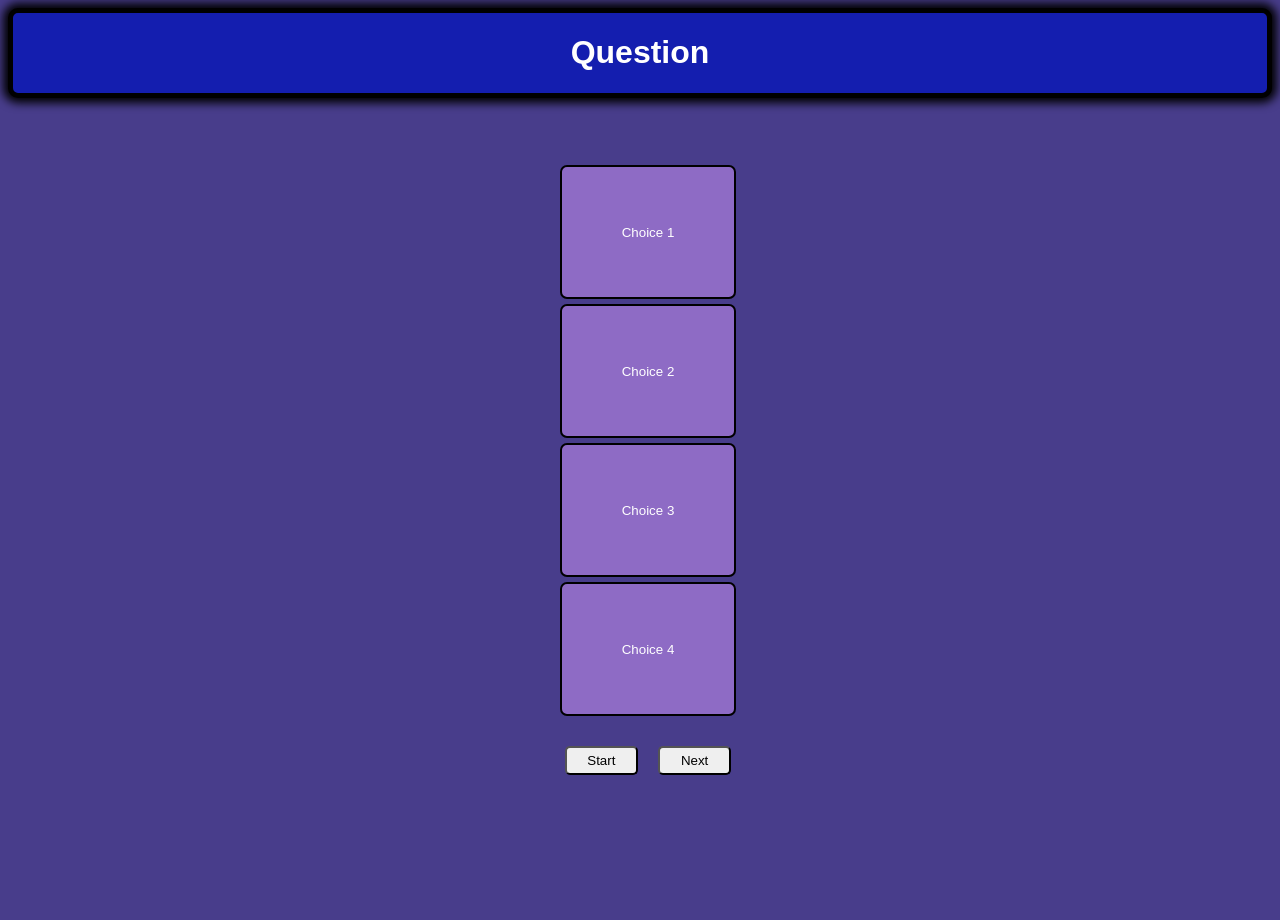
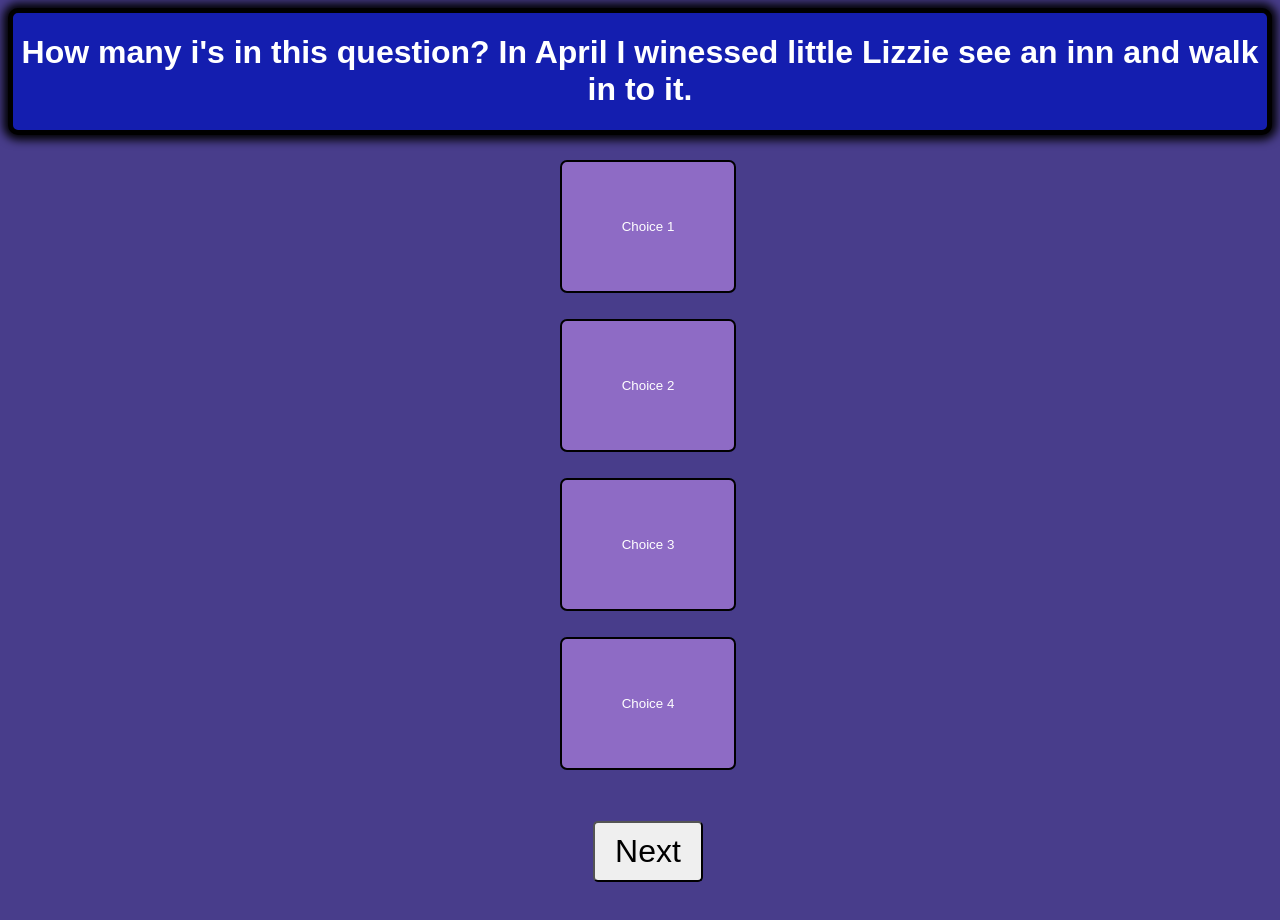
Before and after one commit to brandynh/QuadQQuestionQuiz, a plain HTML site: page index.html in a window 1280 px wide. Both pictures are taken after a click on the button "Start". Drawn offline with Linux system fonts and the light colour scheme.

Commit message:
implement some working JSS and readME

```diff
--- a/Assets/js/script.js
+++ b/Assets/js/script.js
@@ -0,0 +1,98 @@
+const startButtonEl = document.getElementById('startButton');
+const nextButtonEl = document.getElementById('nextButton');
+const answerChoiceBoxEl = document.getElementById('answerChoiceBox');
+const titleEl = document.getElementById('title');
+const questionBoxEl = document.getElementById('questionBox');
+const answerButtonsEl = document.getElementById('answerChoices');
+const choiceButtonEl = document.getElementById('choiceBtn');
+const timerEl = document.getElementById('timerBox');
+
+
+const questionList = [
+    {
+        question: "How many i's in this question? In April I winessed little Lizzie see an inn and walk in to it.",
+        answers: [
+            { text: '4', correct: true },
+            { text: '10', correct: false },
+            { text: '14', correct: false },
+            { text: 'This game seems weird', correct: false },
+        ]
+    },
+       {
+           question: "If you have 3 apples and take 2 of those apples how many apples do you have?",
+           answers: [
+               {text: '1', correct: false},
+               {text: '2', correct: false},
+               {text: '3', correct: true},
+               {text: 'It seems my intial feeling of the game was correct', correct: false},
+           ],
+       },
+       {
+           question: "QUestion 3",
+           answers: [
+               {text: '4', correct: true},
+               {text: '10', correct: false},
+               {text: '14', correct: false},
+               {text: 'This game seems weird', correct: false},
+           ],
+       }
+]
+
+let randomizeQuestions, currentQuestionNumber;
+
+startButtonEl.addEventListener('click', beginGame);
+
+
+function beginGame() {
+
+    console.log('started');
+
+    startButtonEl.classList.add('hide');
+    nextButtonEl.classList.remove('hide');
+    titleEl.classList.add('hide');
+    timerEl.classList.remove('hide');
+    timer();
+
+    randomizeQuestions = questionList.sort(() => Math.random()- .5);
+
+    currentQuestionNumber = 0;
+
+    answerChoiceBoxEl.classList.remove('hide');
+    questionBoxEl.classList.remove('hide');
+
+    nextQuestion();
+}
+
+function nextQuestion() {
+    showQuestion(randomizeQuestions[currentQuestionNumber]);
+
+}
+
+function showQuestion(question) {
+    questionBoxEl.innerText = question.question;
+
+}
+
+
+
+function selectChoice(event) {
+
+}
+
+function timer() {
+    var timeRemaining = 30;
+
+    var interval = setInterval(function () {
+        if (timeRemaining > 1) {
+
+            timerEl.textContent ='Time Left: ' + timeRemaining ;
+
+            timeRemaining--;
+          } else {
+
+            timerEl.textContent = '';
+
+            clearInterval(timeInterval);
+          }
+        }, 30000);
+}
--- a/Assets/style/style.css
+++ b/Assets/style/style.css
@@ -28,7 +28,7 @@ header {
 
 }
 
-h1 {
+h1, h2 {
     color: white;
 }
 
@@ -37,20 +37,25 @@ main {
     padding: 0;
     margin: 0;
     width: 100vw;
-    height: 100vh;
     display: flex;
-    justify-content: center;
+    flex-wrap: wrap;
+    flex-direction: column;
     align-items: center;
 
 }
 
-.buttonLayout {
-    display: grid;
-    gap: 50px;
+.timerBox {
+    display: flex;
     margin: 20px 0;
 }
 
-.choiceBtn {
+.buttonLayout {
+    display: grid;
+    gap: 70px;
+    margin: 20px 0;
+}
+
+.choiceButton {
     background-color: var(--choiceButtonBackground);
     border: 2px solid var(--cardBorder);
     border-radius: 7px;
@@ -65,7 +70,7 @@ main {
 
 }
 
-.choiceBtn:hover {
+.choiceButton:hover {
     border-color: white;
     color: black;
     background-color: var(--selectorHighlight);
@@ -73,24 +78,16 @@ main {
 }
 
 .controls {
-    display: flex;
     margin: 70px 0px;
-    flex-direction: row;
 }
 
-.startBtn{
-    padding: 5px 10px;
+.startBtn, .nextBtn{
+    padding: 10px 20px;
     margin: 10px;
     border-radius: 5px;
-    width: 50%;
+    font-size: 2rem;
 }
 
-.nextBtn{
-    padding: 5px 10px;
-    margin: 10px;
-    border-radius: 5px;
-    width: 50%;
-}
 .startBtn:hover {
     color: white;
     background-color: black;
@@ -102,3 +99,7 @@ main {
     background-color: black;
     box-shadow: 0 0 10px 2px chartreuse;
 }
+
+.hide {
+    display: none;
+}
--- a/index.html
+++ b/index.html
@@ -12,17 +12,19 @@
 
 <body>
     <header>
-        <h1 id="question">Question</h1>
+        <h2 id="title">Welcome to Quad Q Question Quiz</h2>
+        <h1 id= "questionBox" class="question hide">Question</h1>
+        <div id="timerBox"class="timeBox hide">
+            <h3 id="timer"></h3>
+        </div>
     </header>
     <main>
-        <div class="answerChoiceContainer">
             <div id="answerChoiceBox" class="hide">
-
                 <div id="answerChoices" class="buttonLayout">
-                    <button class="choiceBtn">Choice 1</button>
-                    <button class="choiceBtn">Choice 2</button>
-                    <button class="choiceBtn">Choice 3</button>
-                    <button class="choiceBtn">Choice 4</button>
+                    <button id= "choiceBtn" class="choiceButton">Choice 1</button>
+                    <button id= "choiceBtn" class="choiceButton">Choice 2</button>
+                    <button id= "choiceBtn" class="choiceButton">Choice 3</button>
+                    <button id= "choiceBtn" class="choiceButton">Choice 4</button>
                 </div>
             </div>
             <div class="controls">
@@ -30,7 +32,6 @@
                 <button id="nextButton" class="nextBtn hide">Next</button>
 
             </div>
-        </div>
     </main>
     <script src="Assets/js/script.js"></script>
 </body>
```
Also changed, not shown: 1 other file.
